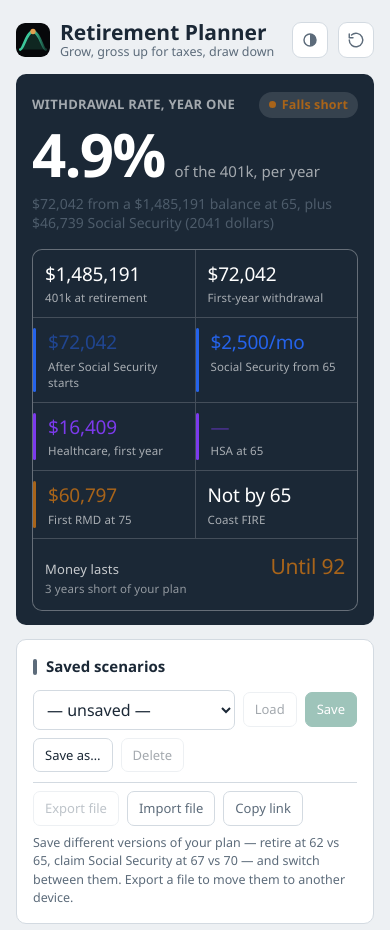
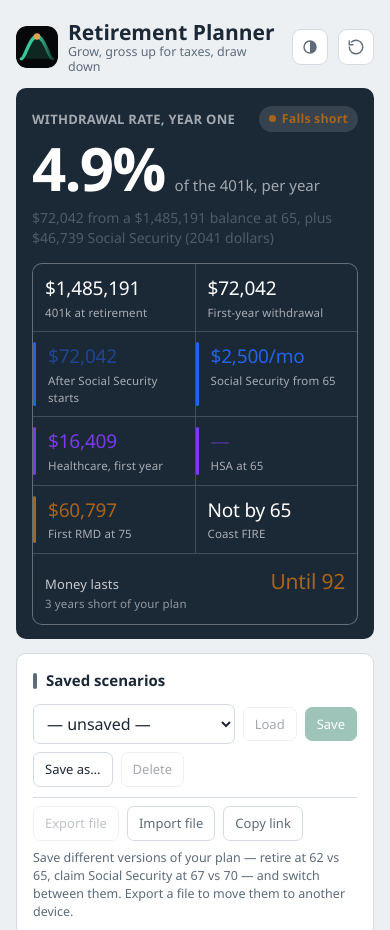
Before and after one commit to jbexten89/Retirement-Planner, a plain HTML site: page index.html in a window 390 px wide. Shown: the top 930 px of the page. Drawn offline with Linux system fonts and the light colour scheme.

Commit message:
Larger header icon: 42px on phone, 38px on desktop
Co-Authored-By: Claude Fable 5.1 <noreply@anthropic.com>
Claude-Session: https://claude.ai/code/session_01JGT3L3UfPGThAH1zzsTL9V

```diff
--- a/index.html
+++ b/index.html
@@ -23,7 +23,8 @@
     --hero:#111317; --hero-ink:#F2F5F8; --hero-line:rgba(255,255,255,.12); --hero-chip:rgba(60,199,154,.14);
   }
   .hdr{display:flex;align-items:center;gap:10px;margin-bottom:14px}
-  .hdr .logo{width:34px;height:34px;border-radius:9px;flex-shrink:0}
+  .hdr .logo{width:42px;height:42px;border-radius:11px;flex-shrink:0}
+  @media (min-width:640px){.hdr .logo{width:38px;height:38px;border-radius:10px}}
   .hdr h1{flex:1;min-width:0;margin:0;font-size:21px;line-height:1.15}
   .hdr h1 small{display:block;font-size:12.5px;font-weight:400;color:var(--muted);margin-top:1px}
   .ib{width:36px;height:36px;border:1px solid var(--line);border-radius:9px;background:var(--panel);color:var(--muted);cursor:pointer;display:inline-flex;align-items:center;justify-content:center;padding:0;flex-shrink:0}
```
